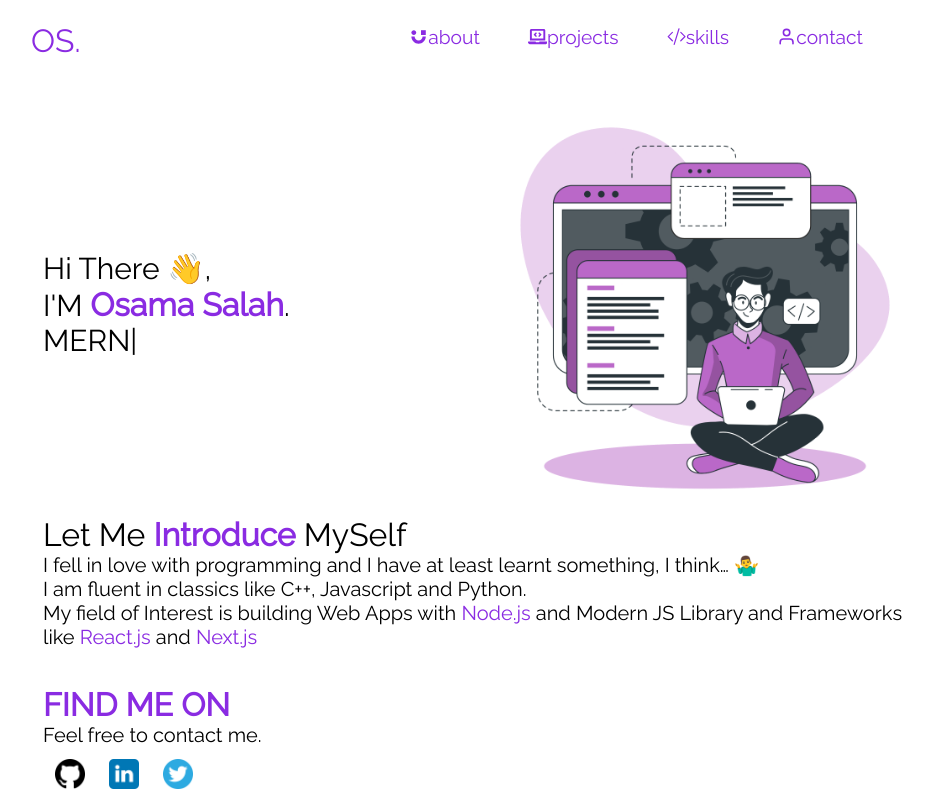
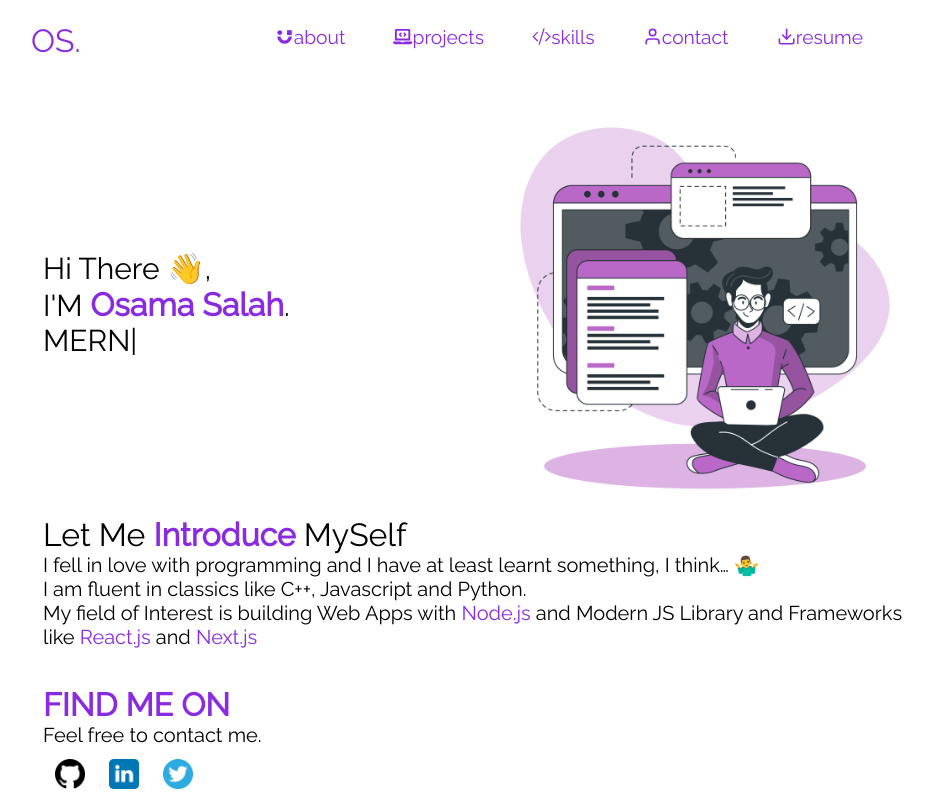
Before and after one commit to Osama-Salah-Abdelmoniem/portfolio, a React (Create React App) app: page / in a window 1280 px wide. Shown: the top 800 px of the page, without its empty margins (161-1094 px from the left). Built offline with nearby package versions, Linux system fonts and the light colour scheme.

Commit message:
add resume to navbar

```diff
--- a/src/components/NavBar/NavBar.js
+++ b/src/components/NavBar/NavBar.js
@@ -5,6 +5,7 @@ import { FaLaptopCode } from "react-icons/fa";
 import { BsCodeSlash } from "react-icons/bs";
 import { CgUserlane } from "react-icons/cg";
 import { FiUser } from "react-icons/fi";
+import { FiDownload } from "react-icons/fi";
 function NavBar() {
   const [click, setClick] = useState(false);
 
@@ -68,6 +69,19 @@ function NavBar() {
                 contact
               </Link>
             </li>
+
+            <li className="nav-item">
+              <a
+                activeClassName="active"
+                className="nav-links"
+                onClick={click ? handleClick : null}
+                download
+                href={require("../data/Osama_Salah_Resume.pdf")}
+              >
+                <FiDownload />
+                resume
+              </a>
+            </li>
           </ul>
           <div className="nav-icon" onClick={handleClick}>
             <i className={click ? "fa fa-times" : "fa fa-bars"}></i>
```
